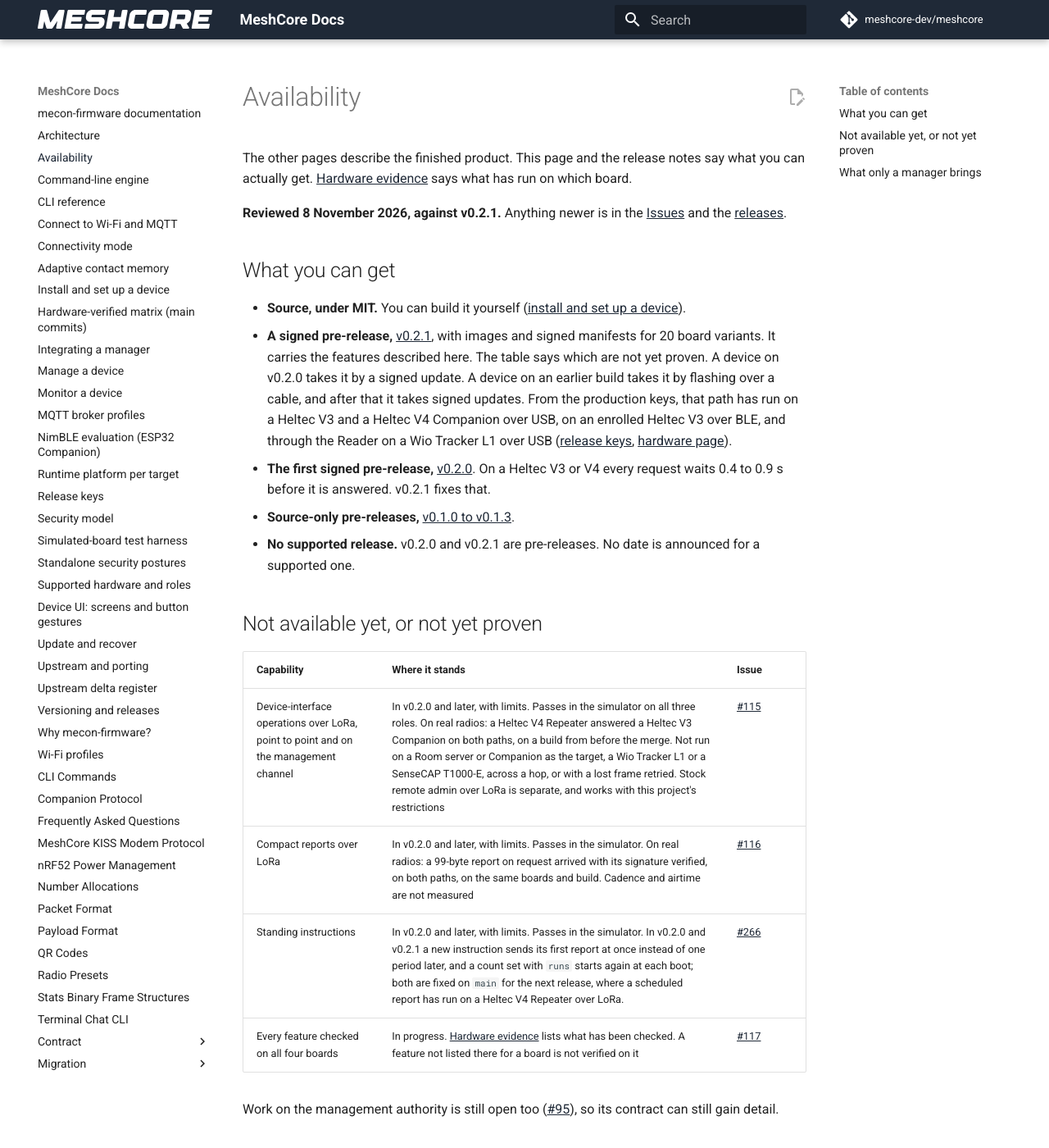
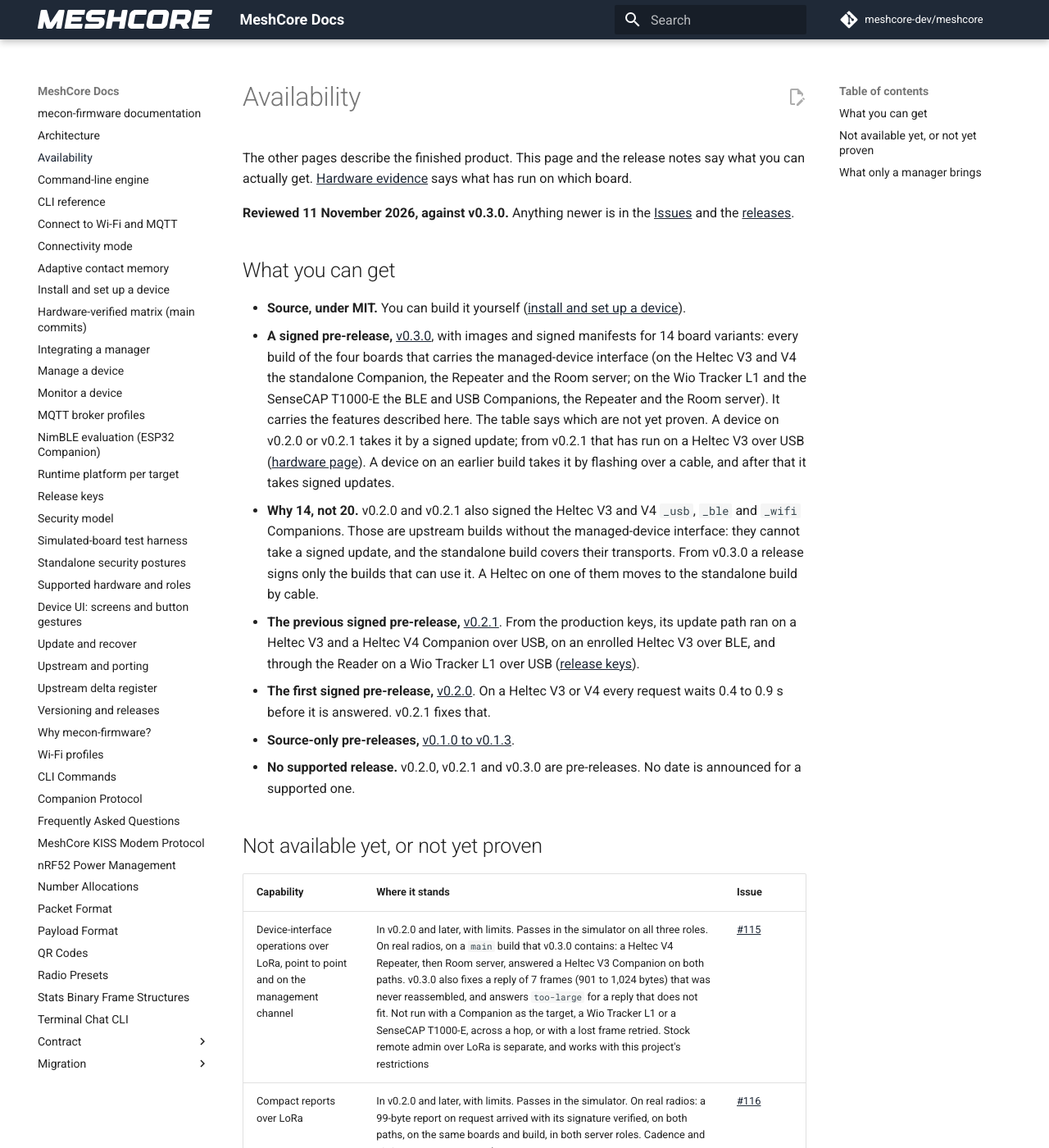
Before and after one commit to hoejriis/mecon-firmware, an MkDocs documentation site: the page built from docs/AVAILABILITY.md, in a window 1280 px wide and 1400 px high. Shown: the whole window at 82% size. Built offline with MkDocs 1.6.1 and Material for MkDocs 9.7.7, drawn with Linux system fonts in a browser that asks for light colours; comment, search, counter and statistics services are not loaded; some of the changed text lies outside the part shown.

Commit message:
Docs: v0.3.0 is out; what ran on it, and why it signs 14 variants
AVAILABILITY was reviewed against v0.2.1 and still said 20 variants.
v0.3.0 signs 14: since the change to ci/release-variants.json, a release
signs only the builds that carry the managed-device interface, and the
release notes did not say why six Heltec Companion builds were gone.
UPDATES 3.1 now says what a set covers.

AVAILABILITY also gains rows for device.reset (in v0.3.0) and for the
BLE bonds, BLE PIN and key export (on main, not in v0.3.0), and
records that the LoRa management, compact report and standing
instruction runs were on b4bd3cfb, which v0.3.0 contains.

HARDWARE_VERIFIED gains the 2026-11-11 v3test read of the release (the
signed USB update from v0.2.1, the latency, the fixtures, and the
enrolled heap). It corrects, dated, a "not yet verified" line that had
gone stale once b4bd3cfb ran on the V4 server roles.

Co-Authored-By: Claude Opus 5.5 (1M context) <noreply@anthropic.com>

```diff
--- a/docs/AVAILABILITY.md
+++ b/docs/AVAILABILITY.md
@@ -2,23 +2,27 @@
 
 The other pages describe the finished product. This page and the release notes say what you can actually get. [Hardware evidence](HARDWARE_VERIFIED.md) says what has run on which board.
 
-**Reviewed 8 November 2026, against v0.2.1.** Anything newer is in the [Issues](https://github.com/hoejriis/mecon-firmware/issues) and the [releases](https://github.com/hoejriis/mecon-firmware/releases).
+**Reviewed 11 November 2026, against v0.3.0.** Anything newer is in the [Issues](https://github.com/hoejriis/mecon-firmware/issues) and the [releases](https://github.com/hoejriis/mecon-firmware/releases).
 
 ## What you can get
 
 - **Source, under MIT.** You can build it yourself ([install and set up a device](GETTING_STARTED.md)).
-- **A signed pre-release,** [v0.2.1](https://github.com/hoejriis/mecon-firmware/releases/tag/v0.2.1), with images and signed manifests for 20 board variants. It carries the features described here. The table says which are not yet proven. A device on v0.2.0 takes it by a signed update. A device on an earlier build takes it by flashing over a cable, and after that it takes signed updates. From the production keys, that path has run on a Heltec V3 and a Heltec V4 Companion over USB, on an enrolled Heltec V3 over BLE, and through the Reader on a Wio Tracker L1 over USB ([release keys](RELEASE_KEYS.md), [hardware page](HARDWARE_VERIFIED.md)).
+- **A signed pre-release,** [v0.3.0](https://github.com/hoejriis/mecon-firmware/releases/tag/v0.3.0), with images and signed manifests for 14 board variants: every build of the four boards that carries the managed-device interface (on the Heltec V3 and V4 the standalone Companion, the Repeater and the Room server; on the Wio Tracker L1 and the SenseCAP T1000-E the BLE and USB Companions, the Repeater and the Room server). It carries the features described here. The table says which are not yet proven. A device on v0.2.0 or v0.2.1 takes it by a signed update; from v0.2.1 that has run on a Heltec V3 over USB ([hardware page](HARDWARE_VERIFIED.md)). A device on an earlier build takes it by flashing over a cable, and after that it takes signed updates.
+- **Why 14, not 20.** v0.2.0 and v0.2.1 also signed the Heltec V3 and V4 `_usb`, `_ble` and `_wifi` Companions. Those are upstream builds without the managed-device interface: they cannot take a signed update, and the standalone build covers their transports. From v0.3.0 a release signs only the builds that can use it. A Heltec on one of them moves to the standalone build by cable.
+- **The previous signed pre-release,** [v0.2.1](https://github.com/hoejriis/mecon-firmware/releases/tag/v0.2.1). From the production keys, its update path ran on a Heltec V3 and a Heltec V4 Companion over USB, on an enrolled Heltec V3 over BLE, and through the Reader on a Wio Tracker L1 over USB ([release keys](RELEASE_KEYS.md)).
 - **The first signed pre-release,** [v0.2.0](https://github.com/hoejriis/mecon-firmware/releases/tag/v0.2.0). On a Heltec V3 or V4 every request waits 0.4 to 0.9 s before it is answered. v0.2.1 fixes that.
 - **Source-only pre-releases,** [v0.1.0 to v0.1.3](https://github.com/hoejriis/mecon-firmware/releases).
-- **No supported release.** v0.2.0 and v0.2.1 are pre-releases. No date is announced for a supported one.
+- **No supported release.** v0.2.0, v0.2.1 and v0.3.0 are pre-releases. No date is announced for a supported one.
 
 ## Not available yet, or not yet proven
 
 | Capability | Where it stands | Issue |
 |---|---|---|
-| Device-interface operations over LoRa, point to point and on the management channel | In v0.2.0 and later, with limits. Passes in the simulator on all three roles. On real radios: a Heltec V4 Repeater answered a Heltec V3 Companion on both paths, on a build from before the merge. Not run on a Room server or Companion as the target, a Wio Tracker L1 or a SenseCAP T1000-E, across a hop, or with a lost frame retried. Stock remote admin over LoRa is separate, and works with this project's restrictions | [#115](https://github.com/hoejriis/mecon-firmware/issues/115) |
-| Compact reports over LoRa | In v0.2.0 and later, with limits. Passes in the simulator. On real radios: a 99-byte report on request arrived with its signature verified, on both paths, on the same boards and build. Cadence and airtime are not measured | [#116](https://github.com/hoejriis/mecon-firmware/issues/116) |
-| Standing instructions | In v0.2.0 and later, with limits. Passes in the simulator. In v0.2.0 and v0.2.1 a new instruction sends its first report at once instead of one period later, and a count set with `runs` starts again at each boot; both are fixed on `main` for the next release, where a scheduled report has run on a Heltec V4 Repeater over LoRa. | [#266](https://github.com/hoejriis/mecon-firmware/issues/266) |
+| Device-interface operations over LoRa, point to point and on the management channel | In v0.2.0 and later, with limits. Passes in the simulator on all three roles. On real radios, on a `main` build that v0.3.0 contains: a Heltec V4 Repeater, then Room server, answered a Heltec V3 Companion on both paths. v0.3.0 also fixes a reply of 7 frames (901 to 1,024 bytes) that was never reassembled, and answers `too-large` for a reply that does not fit. Not run with a Companion as the target, a Wio Tracker L1 or a SenseCAP T1000-E, across a hop, or with a lost frame retried. Stock remote admin over LoRa is separate, and works with this project's restrictions | [#115](https://github.com/hoejriis/mecon-firmware/issues/115) |
+| Compact reports over LoRa | In v0.2.0 and later, with limits. Passes in the simulator. On real radios: a 99-byte report on request arrived with its signature verified, on both paths, on the same boards and build, in both server roles. Cadence and airtime are not measured | [#116](https://github.com/hoejriis/mecon-firmware/issues/116) |
+| Standing instructions | In v0.2.0 and later, with limits. Passes in the simulator. In v0.2.0 and v0.2.1 a new instruction sends its first report at once instead of one period later, and a count set with `runs` starts again at each boot; v0.3.0 fixes both. On a `main` build that v0.3.0 contains, a scheduled report has run on a Heltec V4 Repeater over LoRa. | [#266](https://github.com/hoejriis/mecon-firmware/issues/266) |
+| `device.reset` | In v0.3.0: the `radio`, `network`, `contacts`, `channels` (Companion) and `factory` scopes. The `network`, `contacts`, `channels` and `factory` scopes have run on a Heltec V3 Companion. `radio` has not run on a board. The `bonds` scope is on `main` for the next release | [#446](https://github.com/hoejriis/mecon-firmware/issues/446) |
+| BLE bonds, the BLE PIN and private-key export | On `main` for the next release, not in v0.3.0. `ble.bonds` reads how many centrals hold a bond; the `bonds` scope of `device.reset` clears them, from the cable only. `ble.pin.get` answers the cable always, a verified broker session while there is no Deployment record, and a member's signed request once enrolled; never a paired phone or LoRa. `identity.key.export` gives the key in clear with no Deployment record (to the cable, and on a Companion to a phone paired with the device's own PIN); once enrolled only a member's signed request gets it, wrapped for that member (`mecon-kx-v1`). Passes in the simulator; not run on a board | [#446](https://github.com/hoejriis/mecon-firmware/issues/446) |
 | Every feature checked on all four boards | In progress. [Hardware evidence](HARDWARE_VERIFIED.md) lists what has been checked. A feature not listed there for a board is not verified on it | [#117](https://github.com/hoejriis/mecon-firmware/issues/117) |
 
 Work on the management authority is still open too ([#95](https://github.com/hoejriis/mecon-firmware/issues/95)), so its contract can still gain detail.
```
Also changed, not shown: docs/HARDWARE_VERIFIED.md (+5 -1 lines), docs/contract/UPDATES.md (+1 -0 lines).
